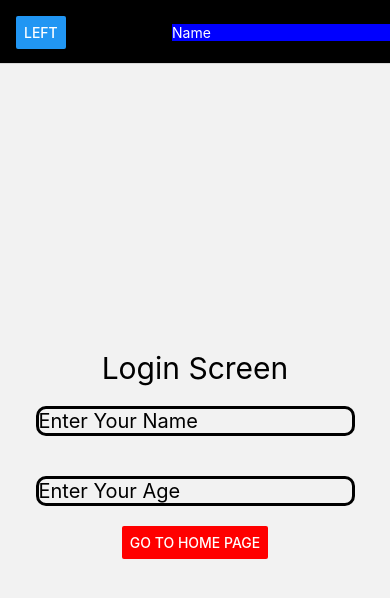
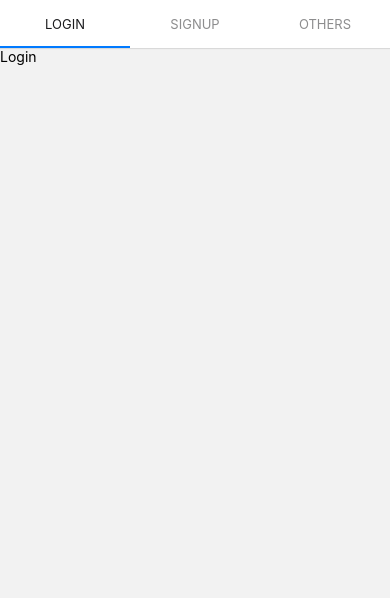
Before and after one commit to ayushvora01/React.Native, a React Native app: screen / in a window 390 px wide. Shown: the top 598 px of the page. Built offline with nearby package versions, Linux system fonts and the light colour scheme.

Commit message:
Update App.tsx

```diff
--- a/App.tsx
+++ b/App.tsx
@@ -1,10 +1,3 @@
-/**
- * Sample React Native App
- * https://github.com/facebook/react-native
- *
- * @format
- */
-
 import React, { useEffect } from 'react';
 import { PropsWithChildren, useState } from 'react';
 import {
@@ -27,10 +20,6 @@ import {
   TextInput,
 } from 'react-native';
 
-import {NavigationContainer} from '@react-navigation/native';
-import {createNativeStackNavigator} from '@react-navigation/native-stack'
-import WebView, { } from 'react-native-webview';
-
 import {
   Colors,
   DebugInstructions,
@@ -38,56 +27,44 @@ import {
   LearnMoreLinks,
   ReloadInstructions,
 } from 'react-native/Libraries/NewAppScreen';
-import {Login} from'./components/Login';
-import {Home} from './components/Home';
+import { NavigationContainer } from '@react-navigation/native'
+import { createMaterialTopTabNavigator } from '@react-navigation/material-top-tabs'
 
 type SectionProps = PropsWithChildren<{
   title: string;
-}>;
+}>
 
-const Stack = createNativeStackNavigator();
+const Tab = createMaterialTopTabNavigator();
 
 function App(): JSX.Element {
   const isDarkMode = useColorScheme() === 'dark';
-
-  const btnAction = () =>{
-    console.warn("Button pressed")
-  }
-
   return (
     <NavigationContainer>
-      <Stack.Navigator screenOptions={{
-          headerStyle:{
-            backgroundColor:'yellow',
-          },
-          headerTitleStyle:{
-            fontSize:30,
-            color:'black'
-          }
-          }}>
-        <Stack.Screen name='Login' component={Login}
-          options={{
-            headerTitle:()=><Button title='Left' onPress={btnAction}/>,
-            headerRight:()=><Headers/>,
-            title:'Login Screen',
-            // headerTitleAlign:'center',
-          headerStyle:{
-            backgroundColor:'black',
-          },
-          headerTitleStyle:{
-            fontSize:30,
-            color:'white'
-          }
-          }}/>
-        <Stack.Screen name='Home' component={Home} />
-      </Stack.Navigator>
+      <Tab.Navigator>
+        <Tab.Screen name="Login"
+          component={Login} />
+        <Tab.Screen name="SignUp"
+          component={SignUp} />
+        <Tab.Screen name="Others"
+          component={Other} />
+      </Tab.Navigator>
     </NavigationContainer>
-  );
+  )
+};
+
+const Login = () => {
+  return <View>
+    <Text>Login</Text>
+  </View>
 }
-
-const Headers =()=>{
-  return(
-    <TextInput placeholder='Name' style={{color:'white',backgroundColor:'blue'}}/>
-  )
+const SignUp = () => {
+  return <View>
+    <Text>SignUp</Text>
+  </View>
+}
+const Other = () => {
+  return <View>
+    <Text>Others</Text>
+  </View>
 }
 export default App;
```
